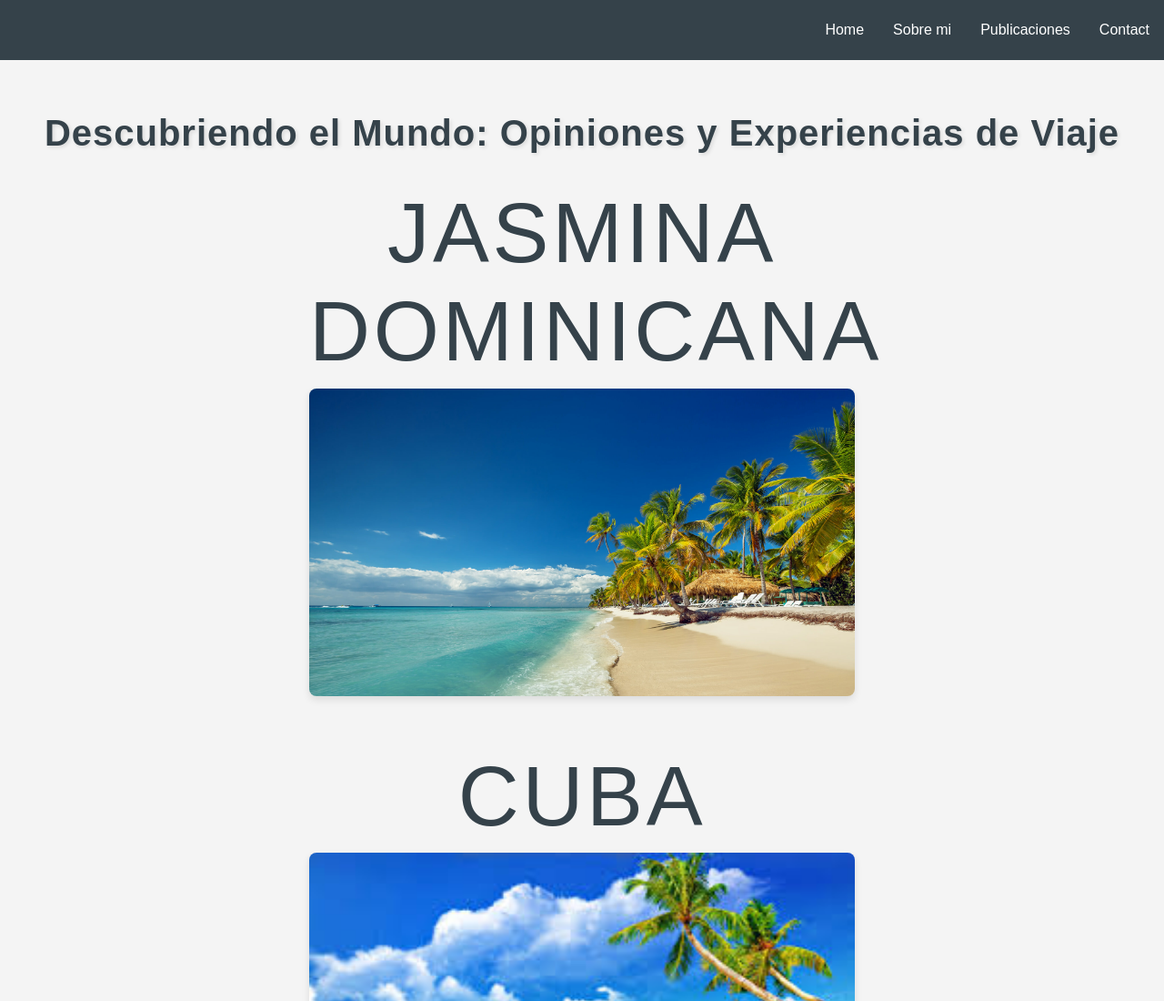
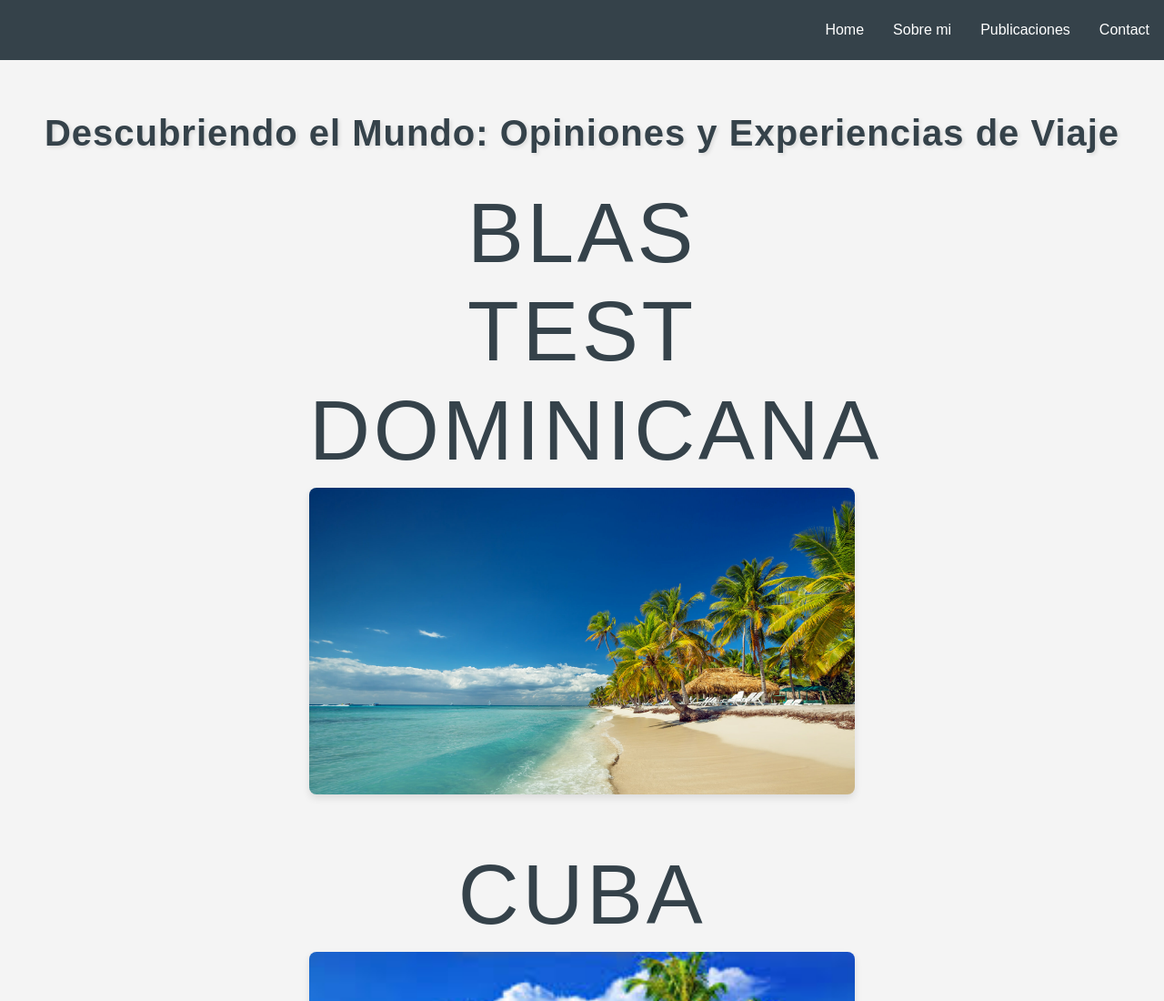
Before and after one commit to blassmm/uade-blog-vanila, a plain HTML site: page blog.html in a window 1280 px wide. Shown: the top 1100 px of the page at 91% size. Drawn offline with Linux system fonts and the light colour scheme.

Commit message:
first commit dev

```diff
--- a/blog.html
+++ b/blog.html
@@ -28,7 +28,8 @@
       <section>
         <div class="posts-container">
           <article class="post">
-            <h1>Jasmina</h1>
+            <h1>Blas</h1>
+            <h1>Test</h1>
             <h1>Dominicana</h1>
             <div class="image-container">
               <img src="dominicana.jpg" alt="República Dominicana" />
```
